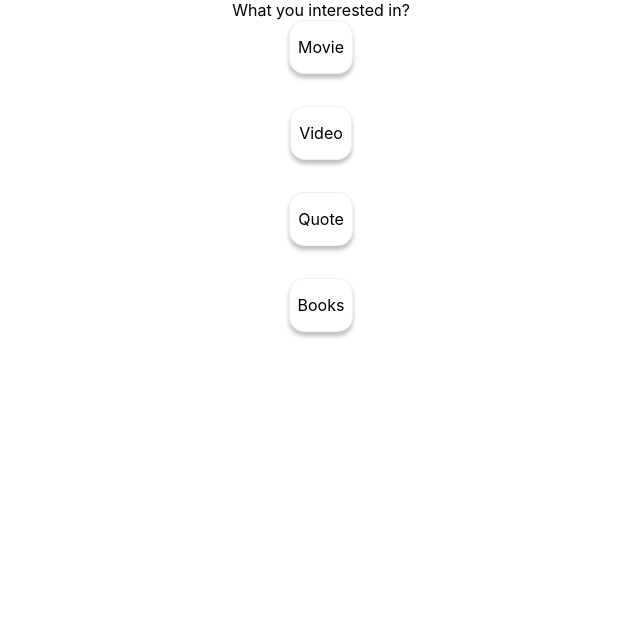
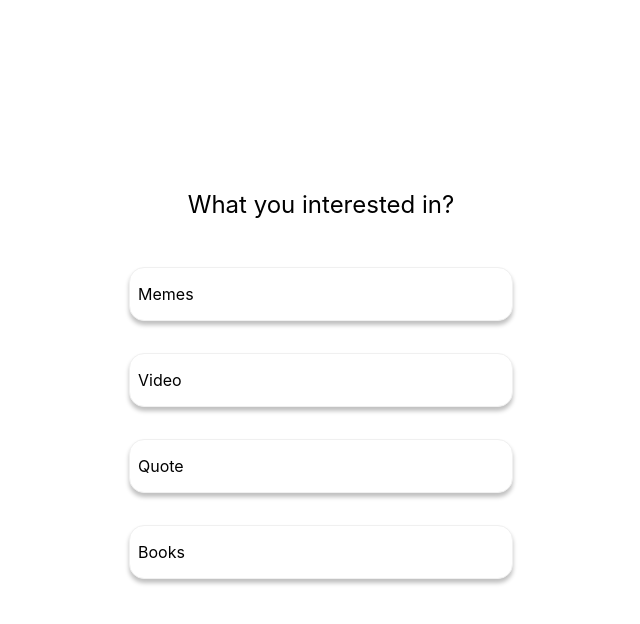
Before and after one commit to memes-for-mental-health/app, a React (Create React App) app: page /media in a window 1280 px wide. Shown: the top 624 px of the page, without its empty margins (319-959 px from the left). Built offline with nearby package versions, Linux system fonts and the light colour scheme.

Commit message:
media page

```diff
--- a/src/components/List/List.js
+++ b/src/components/List/List.js
@@ -7,7 +7,7 @@ const List = ({ listItems }) => {
     <>
       {listItems.map((listItem, idx) => {
         return (
-          <div className={styles.listItem} key={idx}>
+          <div className={styles.listItem} key={idx} onClick={listItem.onClick}>
             {listItem.data}
           </div>
         );
--- a/src/pages/Media/Media.js
+++ b/src/pages/Media/Media.js
@@ -1,21 +1,23 @@
 import React from 'react';
+import { useHistory } from 'react-router';
 import List from '../../components/List/List';
 
 import styles from './Media.module.css';
 
 const Media = () => {
-  const data = [
-    { data: 'Movie' },
-    { data: 'Video' },
-    { data: 'Quote' },
-    { data: 'Books' },
+  const history = useHistory();
+  const media = [
+    { data: 'Memes', onClick: () => history.push('/memes') },
+    { data: 'Video', onClick: () => history.push('/video') },
+    { data: 'Quote', onClick: () => history.push('/quote') },
+    { data: 'Books', onClick: () => history.push('/books') },
   ];
 
   return (
-    <div className={styles.media}>
-      <div className={styles.container}>
-        <div>What you interested in?</div>
-        <List listItems={data} />
+    <div className={styles.container}>
+      <div className={styles.media}>
+        <div className={styles.text}>What you interested in?</div>
+        <List listItems={media} />
       </div>
     </div>
   );
--- a/src/pages/Media/Media.module.css
+++ b/src/pages/Media/Media.module.css
@@ -3,9 +3,17 @@
   place-items: center;
   width: 100vw;
 }
+
 .media {
   width: 30%;
   height: 100vh;
   display: flex;
   flex-direction: column;
+  justify-content: center;
 }
+
+.text {
+  text-align: center;
+  padding-bottom: 3rem;
+  font-size: 1.5rem;
+}
```
